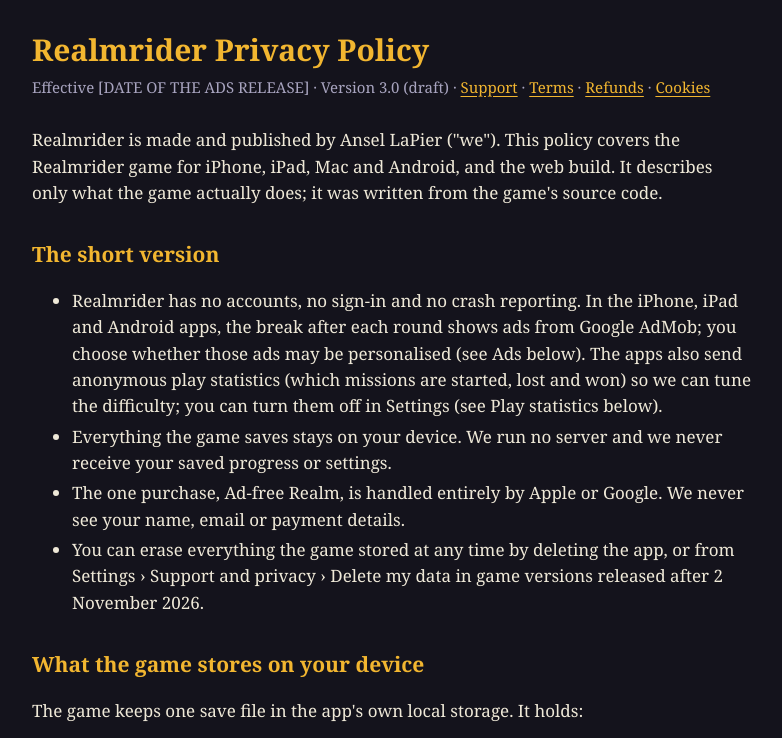
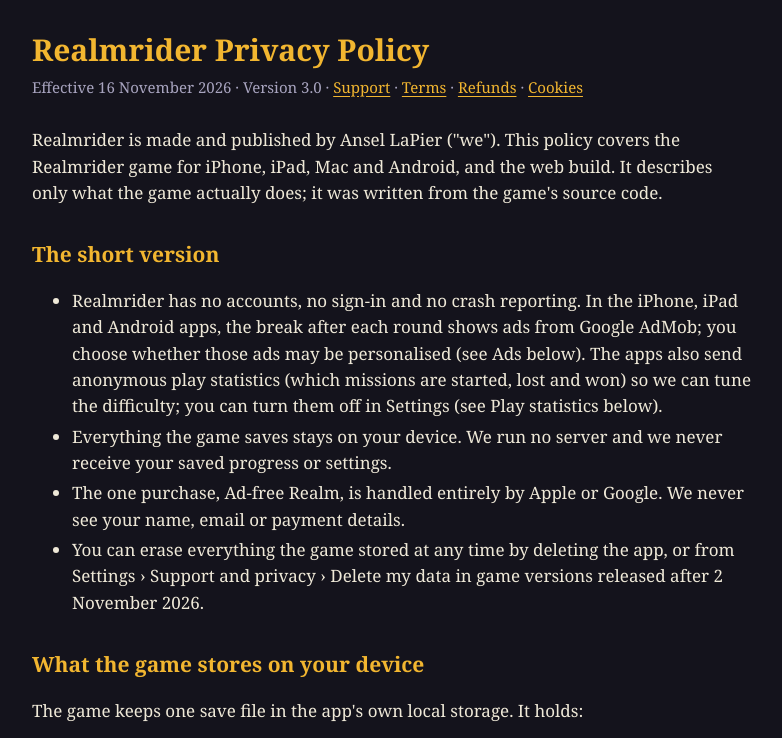
Before and after one commit to alapier/realmrider-support, a plain HTML site: page legal/privacy.html in a window 1280 px wide. Shown: the top 738 px of the page, without its empty margins (248-1030 px from the left). Drawn offline with Linux system fonts and the light colour scheme.

Commit message:
Privacy policy v3.0 effective 16 November 2026
Co-Authored-By: Claude Opus 5.5 <noreply@anthropic.com>

```diff
--- a/legal/privacy.html
+++ b/legal/privacy.html
@@ -22,7 +22,7 @@
 <body>
 <main>
 <h1>Realmrider Privacy Policy</h1>
-<p>Effective [DATE OF THE ADS RELEASE] · Version 3.0 (draft) · <a href="../index.html">Support</a> · <a href="terms.html">Terms</a> · <a href="refunds.html">Refunds</a> · <a href="cookies.html">Cookies</a></p>
+<p>Effective 16 November 2026 · Version 3.0 · <a href="../index.html">Support</a> · <a href="terms.html">Terms</a> · <a href="refunds.html">Refunds</a> · <a href="cookies.html">Cookies</a></p>
 <p>Realmrider is made and published by Ansel LaPier ("we"). This policy covers the Realmrider game for iPhone, iPad, Mac and Android, and the web build. It describes only what the game actually does; it was written from the game's source code.</p>
 <h2>The short version</h2>
 <ul>
```
Also changed, not shown: 1 other file.
